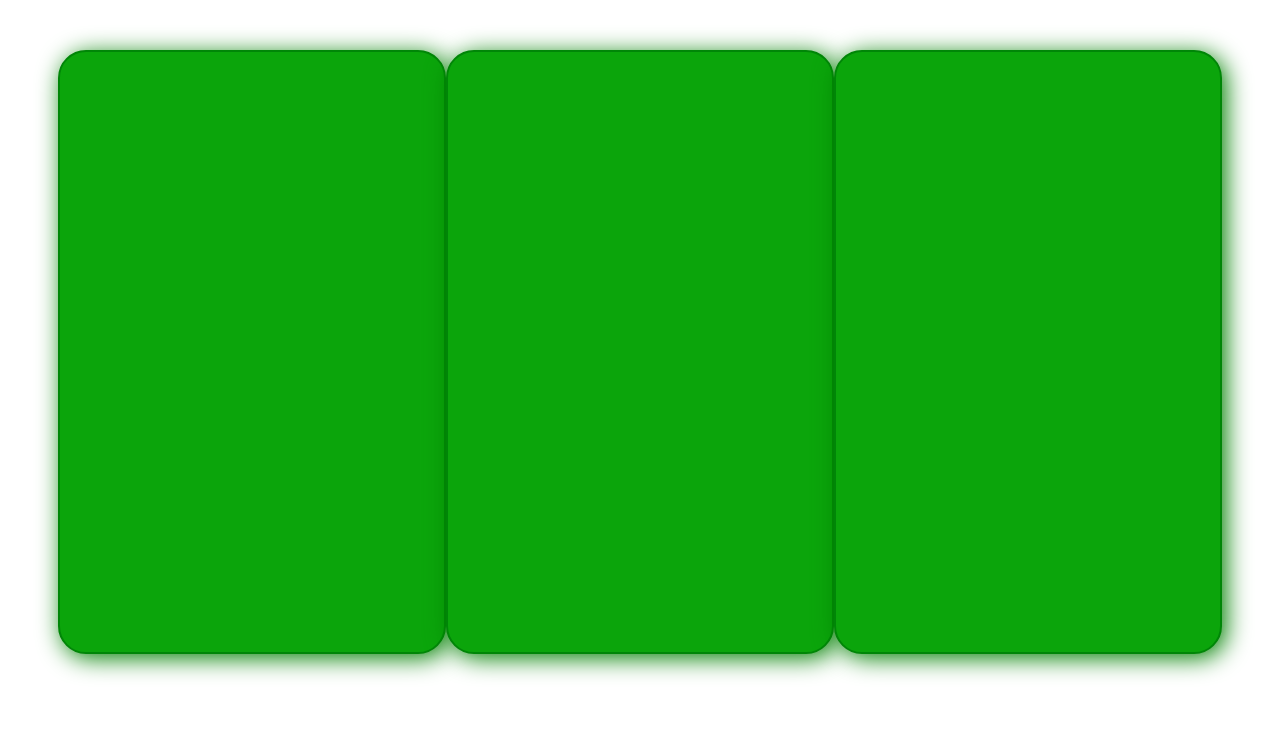
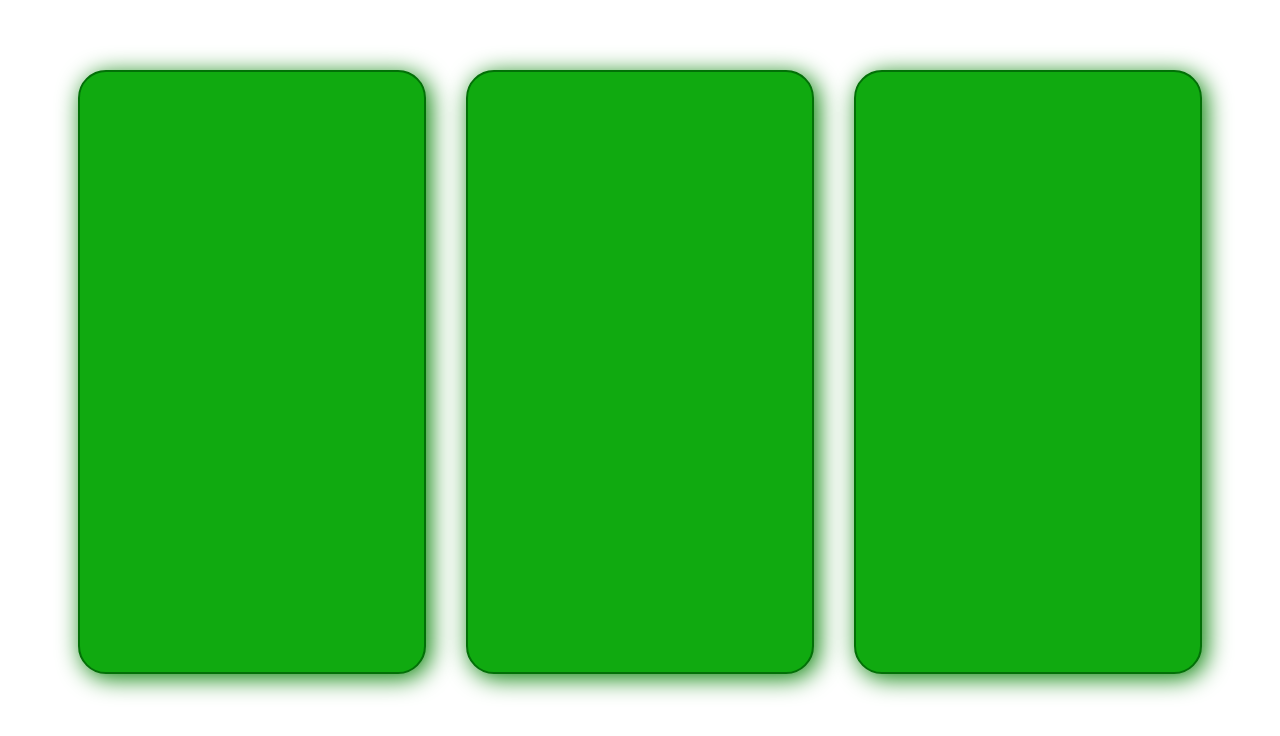
Before and after one commit to PMP981/Karacsonyi-Weblap, a plain HTML site: page index_1.html in a window 1280 px wide. Drawn offline with Linux system fonts and the light colour scheme.

Commit message:
color changing

```diff
--- a/css/index_1_style.css
+++ b/css/index_1_style.css
@@ -1,11 +1,11 @@
 .main_div {
     width: 400px;
     height: 600px;
-    border: 2px solid rgb(0, 134, 7);
+    border: 2px solid rgb(2, 112, 7);
     border-radius: 28px;
     filter: drop-shadow(4px 4px 12px green);
-    background-color: rgb(11, 165, 11);
-    margin: auto;
+    background-color: rgb(16, 170, 16);
+    margin: 20px;
 }
 main {
     display: flex;
```
